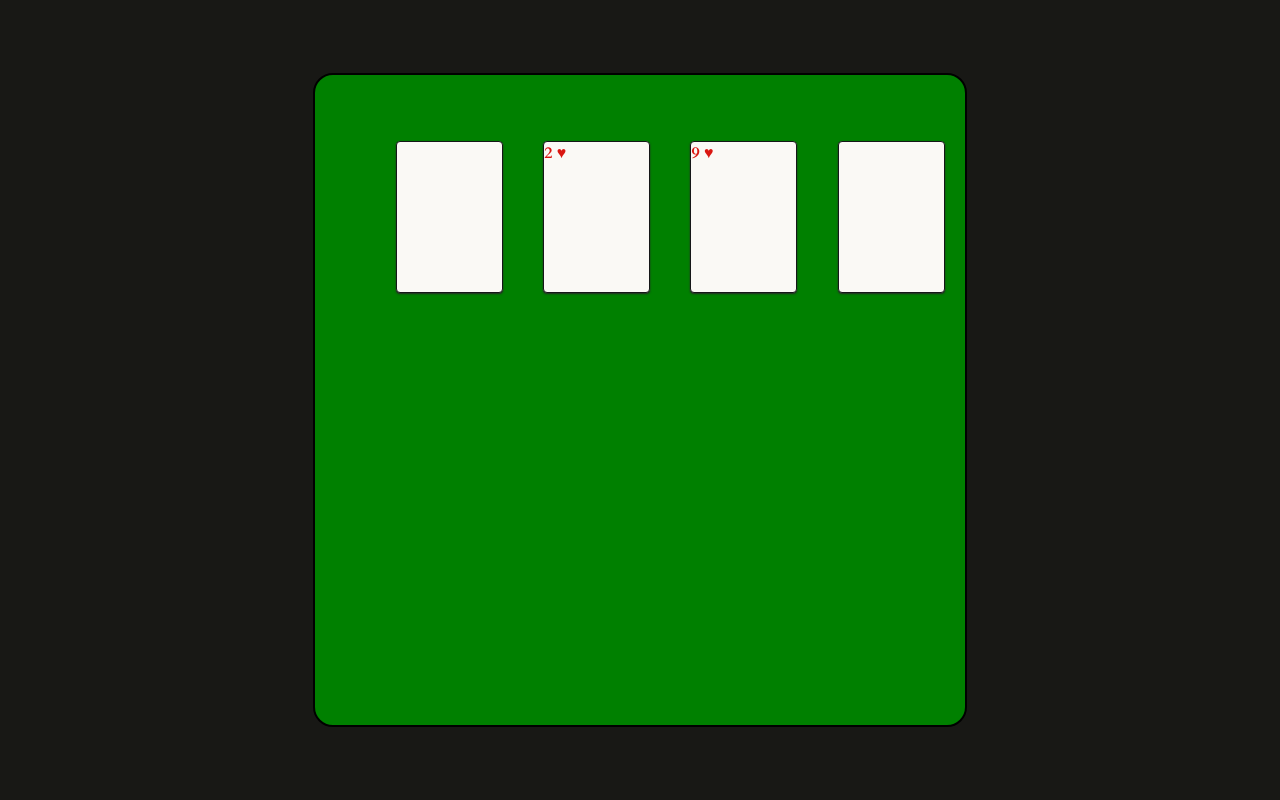
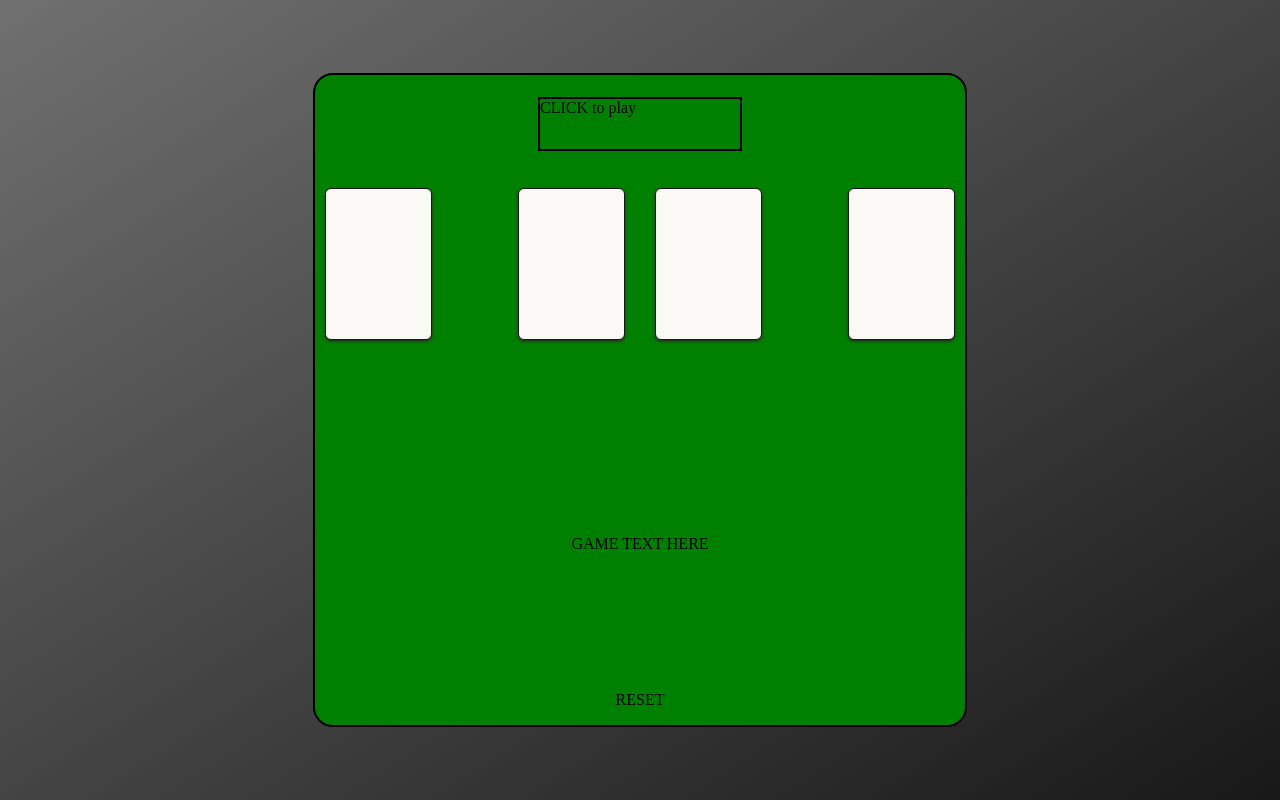
Before and after one commit to nuetzi/warCardGame, a plain HTML site: page index.html in a window 1280 px wide. Drawn offline with Linux system fonts and the light colour scheme.

Commit message:
Changed from push/shift to unshift/pop, added win/lose, added eventListener

```diff
--- a/game.js
+++ b/game.js
@@ -43,23 +43,11 @@ class fullDeck {
             if (card.value == 1) {
                 card.value += 13
             }
+            if (card.color == 'red') {
+                document.querySelector(".card").className += 'red';
+            }
         });
 
-
-        const deck = this.deck;
-        for (let i = 0; i < deck.length; i++) {                                  // Create a div for each card
-            let suitSymbol;
-            div.className = 'card';
-
-            if (this.deck[i].suit == 'Diamonds') {                               // Generates the viewable symbols for each suit
-                suitSymbol = '&diams;';
-            } else {
-                suitSymbol = '&' + deck[i].suit.toLowerCase() + ';';
-            }
-
-        div.innerHTML = '' + deck[i].name + '' + suitSymbol + '';           // Displays card name and suit
-        document.body.appendChild(document.createElement('div'));           // Make the div a child element of the body
-        }
     }
 
 
@@ -110,48 +98,73 @@ gameDeck.dealHalf();
 //
 
 const playRound = (playerDeck, opponentDeck) => {
-    roundCards.push(playerDeck.shift());                    // NOTE: Player's card will always have an even index# in roundCards array
-    document.querySelector(".card.player.obverse").innerHTML = ` ${roundCards[0].name} ${roundCards[0].suit} `;
-    document.querySelector(".card.player.obverse").className += ` ${roundCards[0].color}`;
-
-    roundCards.push(opponentDeck.shift());
-    document.querySelector(".card.opponent.obverse").innerHTML = ` ${roundCards[1].name} ${roundCards[1].suit} `;
-    document.querySelector(".card.opponent.obverse").className += ` ${roundCards[1].color}`;
+    if (playerDeck.length && opponentDeck.length > 0) {
+        roundCards.unshift(playerDeck.pop());                    // NOTE: Player's card will always have an odd index# in roundCards array
+        roundCards.unshift(opponentDeck.pop());
+        document.querySelector(".card.player.obverse").innerHTML = ` ${roundCards[1].name} ${roundCards[1].suit} `;
+        document.querySelector(".card.opponent.obverse").innerHTML = ` ${roundCards[0].name} ${roundCards[0].suit} `;
 
         // Test for a draw in the cards played and if so, deal out cards in a "war" scenario
         // The do-while loop will repeat until there is not a draw between the last played card by each side
         do {
-        if (roundCards[roundCards.length-2].value === roundCards[roundCards.length-1].value) {
+            if (roundCards[1].value === roundCards[0].value) {
+                alert(`                                                     WAR!
+                                                Click OK to continue`);
+                if (playerDeck.length && opponentDeck.length >= 4) {
                     for (let i = 0; i < 4; i++) {
-                roundCards.push(playerDeck.shift());
-                roundCards.push(opponentDeck.shift());
+                        roundCards.unshift(playerDeck.pop());
+                        roundCards.unshift(opponentDeck.pop());
+                    }
+                }
+                else {
+                    for (let i = Math.min(playerDeck.length, opponentDeck.length); i > 0; i--) {
+                        roundCards.unshift(playerDeck.pop());
+                        roundCards.unshift(opponentDeck.pop());
                     }
                 }
             }
-    while (roundCards[roundCards.length-2].value === roundCards[roundCards.length-1].value)
+        }
+        while (roundCards[1].value === roundCards[0].value && roundCards[1] !== undefined && roundCards[0] !== undefined);
 
         // If the player's last played card is greater, all cards in the round go to the bottom of the player's deck
-    if (roundCards[roundCards.length-2].value > roundCards[roundCards.length-1].value) {
+        if (roundCards[1].value > roundCards[0].value) {
             for (let j = roundCards.length; j > 0; j--) {
-            playerDeck.push(roundCards.shift());
+                playerDeck.unshift(roundCards.pop());
             }
         }
 
         // If the opponent's last played card is greater, all cards in the round go to the bottom of the opponent's deck
         else {
             for (let j = roundCards.length; j > 0; j--) {
-            opponentDeck.push(roundCards.shift());
+                opponentDeck.unshift(roundCards.pop());
             }
+        }
+    }
+    else {
+        if (playerDeck.length == 0) {
+            alert("Player 2 wins!");
+        }
+        else alert("Player 1 wins!");
     }
 
 }
 
+const PLAY = () => {
+    playRound(playerDeck, opponentDeck);
+    console.log(playerDeck.length);
+    console.log(opponentDeck.length);
+};
 
-playRound(playerDeck, opponentDeck);
+
+
+document.querySelector('.playButton').addEventListener('click', PLAY);
+document.addEventListener("keypress", PLAY);
+
+console.log(playerDeck);
+console.log(opponentDeck);
 
 // STILL TO DO:
-//
+//** Need to show red suits properly */
 //DOM elements to create visuals and HTML interface
-//Need to code logic for "war" scenario when a deck has <4 cards
-//Need to code win/lose conditions
+//Need to code logic for "war" scenario when a deck has <4 cards **(Still needs testing)
 //Play-test for unexpected errors
--- a/index.html
+++ b/index.html
@@ -14,12 +14,15 @@
 <body>
     <div class="mainBody">
         <div class="gameArea">
-            <div class="playButton"></div>
-            <div class="status"></div>
+            <div class="playButton">CLICK to play</div>
             <div class="card reverse player"></div>
             <div class="card obverse player"></div>
             <div class="card obverse opponent"></div>
             <div class="card reverse opponent"></div>
+            <div class="playerCount"></div>
+            <div class="opponentCount"></div>
+            <div class="status">GAME TEXT HERE</div>
+            <div class="resetButton">RESET</div>
         </div>
     </div>
 </body>
--- a/style.css
+++ b/style.css
@@ -5,7 +5,7 @@
 
 .mainBody {
     background-size: 100%;
-    background-color: #181815;
+    background-image: linear-gradient(to bottom right, #707070, #181818);
     width: 100vw;
     height: 100vh;
     display: grid;
@@ -14,31 +14,57 @@
     justify-items: center;
 }
 
+
 .gameArea {
     grid-area: 2 / 2;
-    width: 650px;
-    height: 650px;
+    width: 60%;
+    min-width: 650px;
+    height: 60%;
+    min-height: 650px;
     border: 2px solid black;
     border-radius: 20px;
     background-color: green;
     display: grid;
-    grid-template: repeat(4, auto) / repeat(6, auto);
+    gap: 10px;
+    grid-template: 15% 25% 15% 25% 20% / repeat(6, 1fr);
     justify-items: center;
     align-items: center;
+}
+
+.playButton {
+    width: 20%;
+    min-width: 200px;
+    height: 15%;
+    min-height: 50px;
+    grid-row: 1;
+    grid-column: 1 / 7;
+    border: 2px solid black;
+    cursor: pointer;
+}
+
+.status {
+    grid-row: 4;
+    grid-column: 2 / 6;
+}
+
+.resetButton {
+    grid-row: 5;
+    grid-column: 2 / 6;
 }
 
 .card {
     display: inline-block;
     position: relative;
-    margin:5px;
+    margin: 10px;
     width: 105px;
     height: 150px;
     font-family: 'Cardo', serif;
+    font-size: x-large;
     border: 1px solid #151718;
     background-color: #faf9f5;
     border-radius: 0.25em;
     box-shadow: 0 0.0625em 0.125em #282828;
-    cursor:pointer;
+    cursor: pointer;
 }
 
 .red {
@@ -49,23 +75,47 @@
     color: #181815;
 }
 
-.obverse{
-
+.obverse {
+    text-align: center;
 }
 
-.reverse{
+.reverse {
     background-image: url("./cardBack.jpg");
     background-size: cover;
     background-position: center;
     background-repeat: no-repeat;
 }
 
-.player {
-    grid-column: 1 span 2;
+.card.reverse.player {
+    grid-row: 2;
+    grid-column: 1;
 }
 
-.opponent {
-    grid-column: 3 span 2;
+.card.obverse.player {
+    grid-row: 2;
+    grid-column: 3;
+}
+
+.card.obverse.opponent {
+    grid-row: 2;
+    grid-column: 4;
+}
+
+.card.reverse.opponent {
+    grid-row: 2;
+    grid-column: 6;
+}
+
+.playerCount {
+    grid-row: 3;
+    grid-column: 1;
+    width: 105px;
+}
+
+.opponentCount {
+    grid-row: 3;
+    grid-column: 6;
+    width: 105px;
 }
 
 .cardTopLeft {
```
Lines whose indentation alone changed are shown as unchanged.
